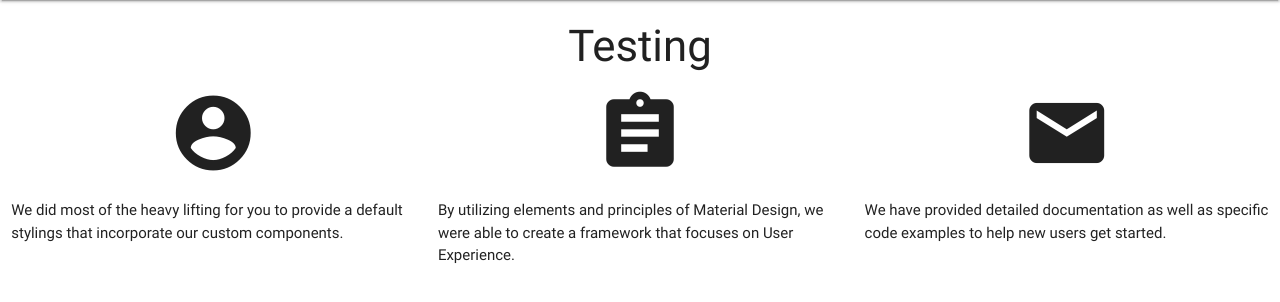
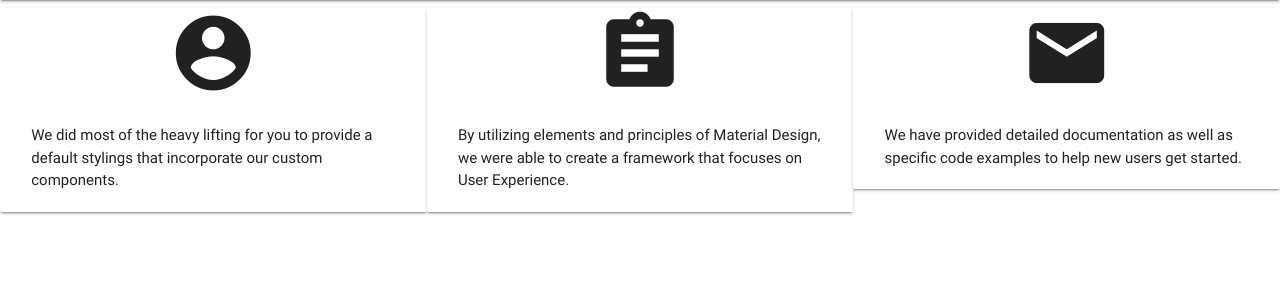
Before and after one commit to shreyasnbhat/education-engineering, a Flask app: page / in a window 1280 px wide. Shown: the part 64-366 px from the top of the page. Run offline with Flask 2, Linux system fonts and the light colour scheme.

Commit message:
Updated Home Design

```diff
--- a/flask-app/static/css/home_styles.css
+++ b/flask-app/static/css/home_styles.css
@@ -13,3 +13,7 @@
 .title-style {
     margin-left: 10px;
 }
+.block-style {
+    padding: 10px;
+    margin: 10px;
+}
--- a/flask-app/templates/homepage.html
+++ b/flask-app/templates/homepage.html
@@ -21,18 +21,17 @@
 </nav>
 </div>
 <div class="row">
-    <h3 class="center">Testing</h3>
-    <div class="col s4">
+    <div class="col s4 card-panel">
         <div class="center"><i class="large material-icons">account_circle</i></div>
-        <p>We did most of the heavy lifting for you to provide a default stylings that incorporate our custom components.</p>
+        <p class="block-style">We did most of the heavy lifting for you to provide a default stylings that incorporate our custom components.</p>
     </div>
-    <div class="col s4">
+    <div class="col s4 card-panel">
         <div class="center"><i class="large material-icons">assignment</i></div>
-        <p>By utilizing elements and principles of Material Design, we were able to create a framework that focuses on User Experience.</p>
+        <p class="block-style">By utilizing elements and principles of Material Design, we were able to create a framework that focuses on User Experience.</p>
     </div>
-    <div class="col s4">
+    <div class="col s4 card-panel">
         <div class="center"><i class="large material-icons">mail</i></div>
-        <p>We have provided detailed documentation as well as specific code examples to help new users get started.</p>
+        <p class="block-style">We have provided detailed documentation as well as specific code examples to help new users get started.</p>
     </div>
 
 </div>
```
Also changed, not shown: README.md, flask-app/README.md (deleted).
